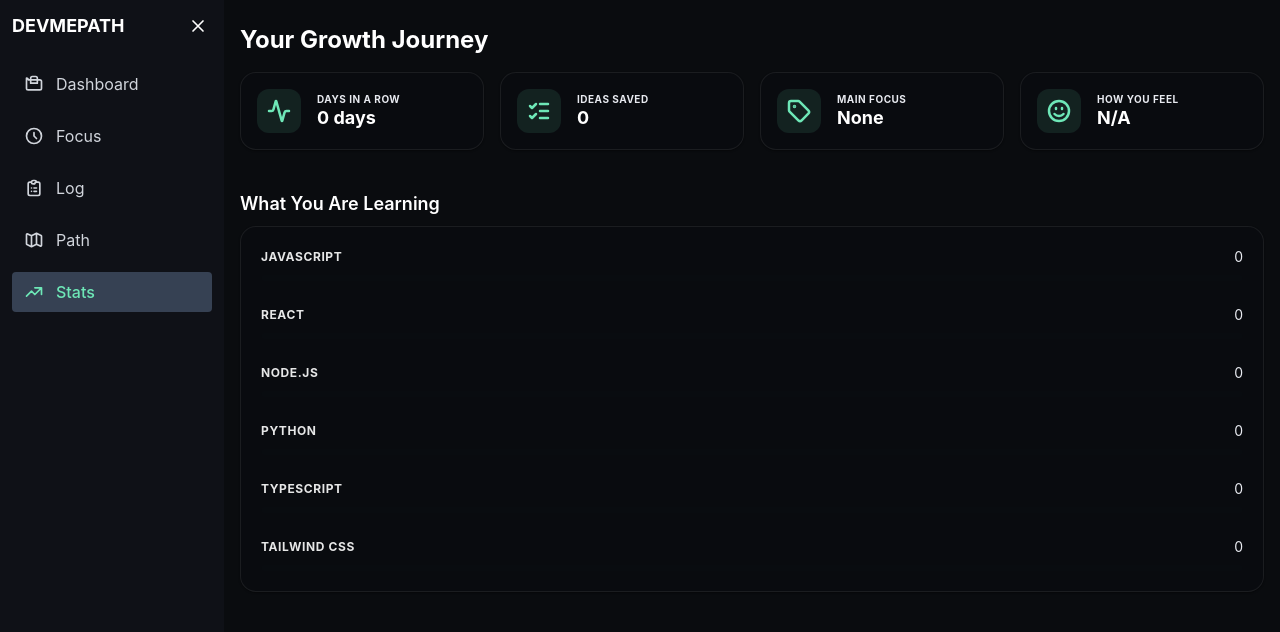
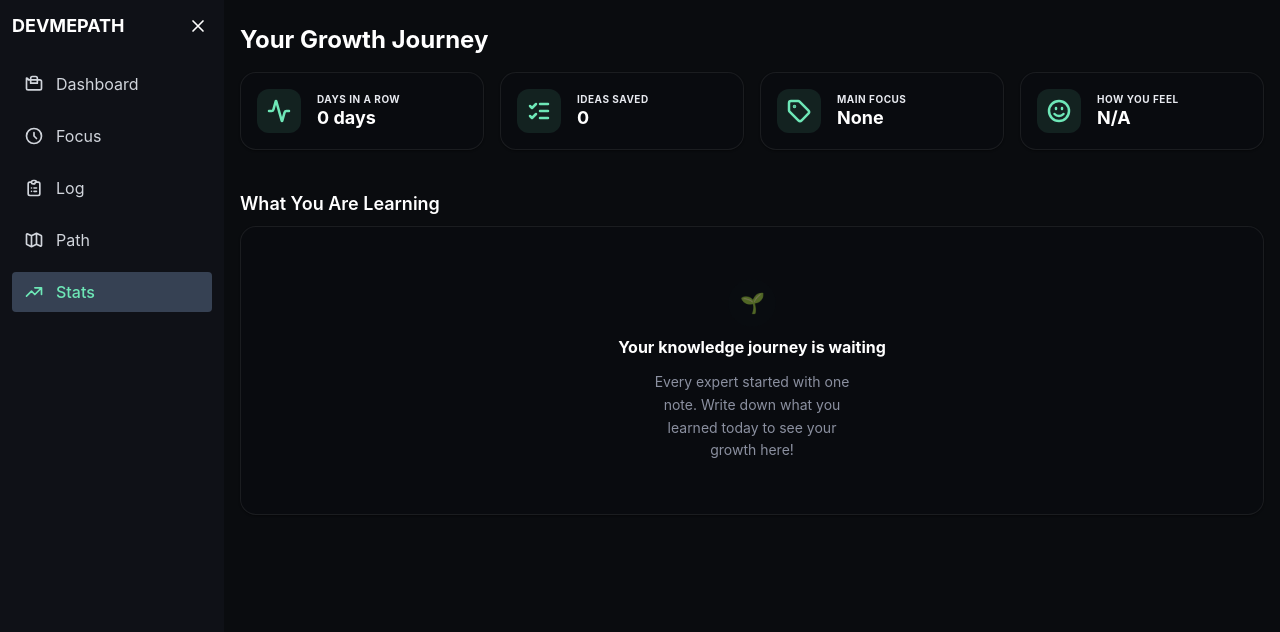
Before and after one commit to BesufikadHosiso/LevelGit, a React (Vite) app: page /stats in a window 1280 px wide. Shown: the top 632 px of the page. Built offline with nearby package versions, Linux system fonts and the light colour scheme.

Commit message:
refactor(TagBreakdown): add empty state with inspirational text instead of zero showing languages list

```diff
--- a/src/components/features/TagBreakdown.jsx
+++ b/src/components/features/TagBreakdown.jsx
@@ -13,15 +13,6 @@ The bar color comes from your tagColors object. How do you get the background co
 import useApp from "../../context/useApp";
 import Card from "../ui/Card";
 
-const POPULAR_LANGS = [
-    "JavaScript",
-    "React",
-    "Node.js",
-    "Python",
-    "TypeScript",
-    "Tailwind CSS"
-];
-
 const TagBreakdown = () => {
     const { state } = useApp();
 
@@ -34,28 +25,31 @@ const TagBreakdown = () => {
         return acc;
     }, {});
 
-    // 2. Merge with popular languages (placeholders)
-    // We ensure that popular languages appear with at least a 0 count
-    const combinedCounts = { ...tagCounts };
-    POPULAR_LANGS.forEach(lang => {
-        if (combinedCounts[lang] === undefined) {
-            combinedCounts[lang] = 0;
-        }
-    });
+    // 2. Filter and Sort
+    // We only show tags that actually have at least 1 entry.
+    const displayTags = Object.entries(tagCounts)
+        .filter(([_, count]) => count > 0)
+        .sort((a, b) => b[1] - a[1]);
 
-    // 3. Prepare display data
-    // Sort by count descending and take the top 6.
-    // This automatically removes placeholders as user logs real data.
-    const displayTags = Object.entries(combinedCounts)
-        .sort((a, b) => b[1] - a[1])
-        .slice(0, 6);
+    const hasNoLogs = displayTags.length === 0;
 
     // Get max count for scaling bars (minimum 1 to avoid division by zero)
-    const maxCount = Math.max(...Object.values(combinedCounts), 1);
+    const maxCount = Math.max(...Object.values(tagCounts), 1);
 
     return (
         <Card className="p-5 border border-border/50 shadow-sm space-y-6">
-            {displayTags.map(([tag, count]) => {
+            {hasNoLogs ? (
+                <div className="py-8 text-center space-y-3">
+                    <div className="inline-flex items-center justify-center w-12 h-12 rounded-full bg-surface-20 text-streak/50 mb-2">
+                        <span className="text-xl">🌱</span>
+                    </div>
+                    <h3 className="text-white font-bold">Your knowledge journey is waiting</h3>
+                    <p className="text-sm text-muted max-w-[200px] mx-auto leading-relaxed">
+                        Every expert started with one note. Write down what you learned today to see your growth here!
+                    </p>
+                </div>
+            ) : (
+                displayTags.map(([tag, count]) => {
                 // Get the color from tagColors
                 const colorClass = (state.tagColors && state.tagColors[tag]) || "bg-streak text-black";
                 const bgColor = colorClass.split(' ')[0]; // Get the bg color class
@@ -77,7 +71,8 @@ const TagBreakdown = () => {
                         </div>
                     </div>
                 );
-            })}
+                })
+            )}
         </Card>
     );
 };
```
